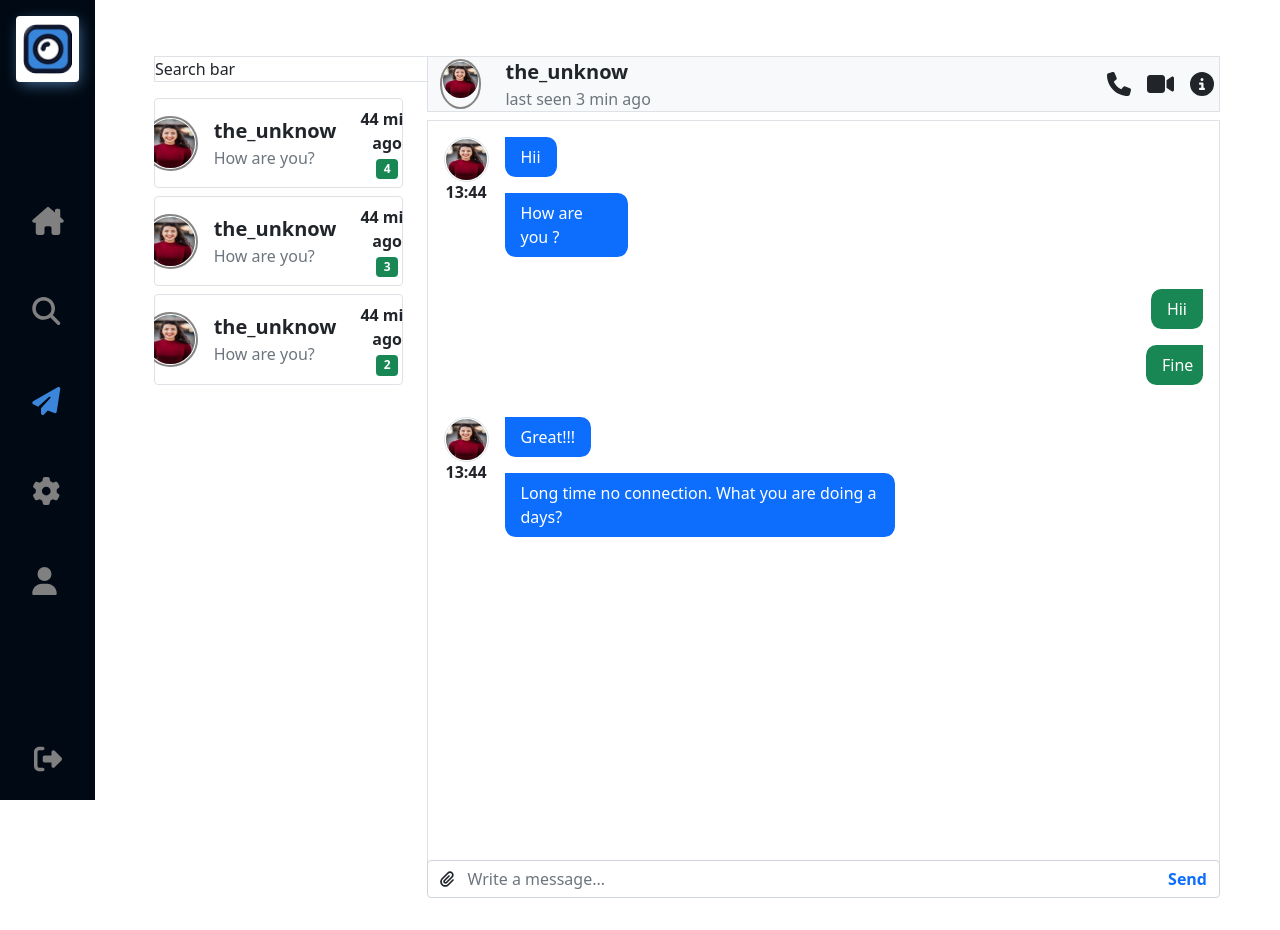
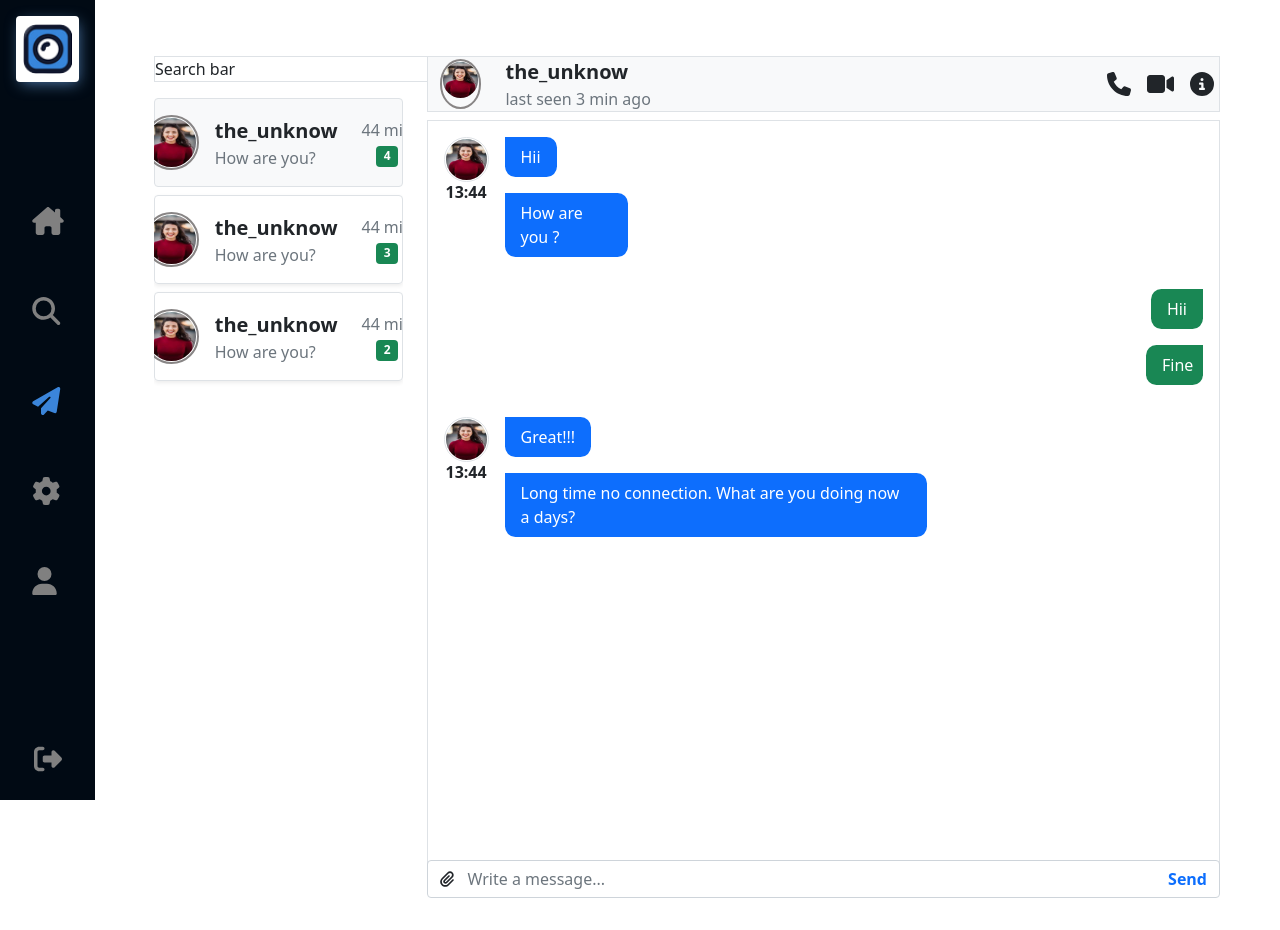
Before and after one commit to Deep1218/menestagram, an Angular app: page /messages in a window 1280 px wide. Built offline with nearby package versions, Linux system fonts and the light colour scheme.

Commit message:
[wp] clicked chat feature done

```diff
--- a/src/app/components/chat-card/chat-card.component.html
+++ b/src/app/components/chat-card/chat-card.component.html
@@ -1,6 +1,8 @@
 <li
-  class="d-flex w-100 align-items-center justify-content-center p-2 rounded border my-2"
-  [ngClass]="{ 'bg-light': false }"
+  class="d-flex w-100 align-items-center justify-content-center p-3 rounded border my-2"
+  style="cursor: pointer"
+  [ngClass]="{ 'bg-light': clicked == itemId, 'shadow-sm': clicked != itemId }"
+  (click)="onClicked()"
 >
   <div class="d-flex justify-content-center align-items-center">
     <div class="position-relative story-circle">
@@ -12,7 +14,9 @@
     <span class="text-small text-muted">{{ message }}</span>
   </div>
   <div class="d-flex flex-column text-center w-50 ps-2">
-    <span class="fw-bold">{{ time }}<span class="ms-1">min ago</span></span>
+    <span class="text-muted text-small"
+      >{{ time }}<span class="ms-1">min</span></span
+    >
     <span class="fw-bold"
       ><span class="badge bg-success">{{ totalMsg }}</span></span
     >
--- a/src/app/components/chat-card/chat-card.component.ts
+++ b/src/app/components/chat-card/chat-card.component.ts
@@ -1,18 +1,36 @@
-import { Component, Input, OnInit } from '@angular/core';
+import {
+  Component,
+  DoCheck,
+  EventEmitter,
+  Input,
+  OnInit,
+  Output,
+} from '@angular/core';
 
 @Component({
   selector: 'app-chat-card',
   templateUrl: './chat-card.component.html',
   styleUrls: ['./chat-card.component.css'],
 })
-export class ChatCardComponent implements OnInit {
+export class ChatCardComponent implements OnInit, DoCheck {
   @Input() name!: string;
   @Input() img!: string;
   @Input() message!: string;
   @Input() time!: any;
   @Input() totalMsg!: number;
+  @Input() itemId!: any;
+  @Output() onClick = new EventEmitter();
 
+  clicked!: string | null;
   constructor() {}
 
   ngOnInit(): void {}
+
+  onClicked() {
+    this.onClick.emit(this.itemId);
+  }
+
+  ngDoCheck(): void {
+    this.clicked = localStorage.getItem('clickedId');
+  }
 }
--- a/src/app/messages/messages.component.html
+++ b/src/app/messages/messages.component.html
@@ -15,12 +15,14 @@
             style="height: 780px; overflow-y: auto"
           >
             <app-chat-card
-              *ngFor="let chat of chatUser"
+              *ngFor="let chat of chatUser; let i = index"
               [img]="chat.pic"
               [time]="chat.lastTime.getMinutes()"
               [name]="chat.username"
               [totalMsg]="chat.newMsg"
               [message]="chat.message"
+              [itemId]="i + 1"
+              (onClick)="onClicked($event)"
             ></app-chat-card>
           </ul>
         </div>
--- a/src/app/messages/messages.component.ts
+++ b/src/app/messages/messages.component.ts
@@ -48,11 +48,19 @@ export class MessagesComponent implements OnInit {
       time: new Date(),
       messages: [
         { msg: 'Great!!!' },
-        { msg: 'Long time no connection. What you are doing a days?' },
+        { msg: 'Long time no connection. What are you doing now a days?' },
       ],
     },
   ];
   constructor() {}
 
-  ngOnInit(): void {}
+  ngOnInit(): void {
+    if (!localStorage.getItem('clickedId')) {
+      localStorage.setItem('clickedId', '1');
+    }
+  }
+
+  onClicked(id: string) {
+    localStorage.setItem('clickedId', JSON.stringify(id));
+  }
 }
```
